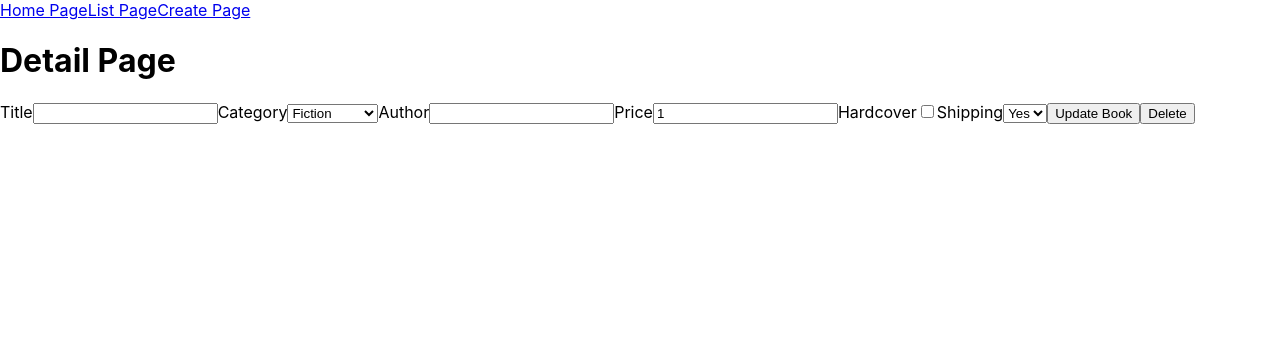
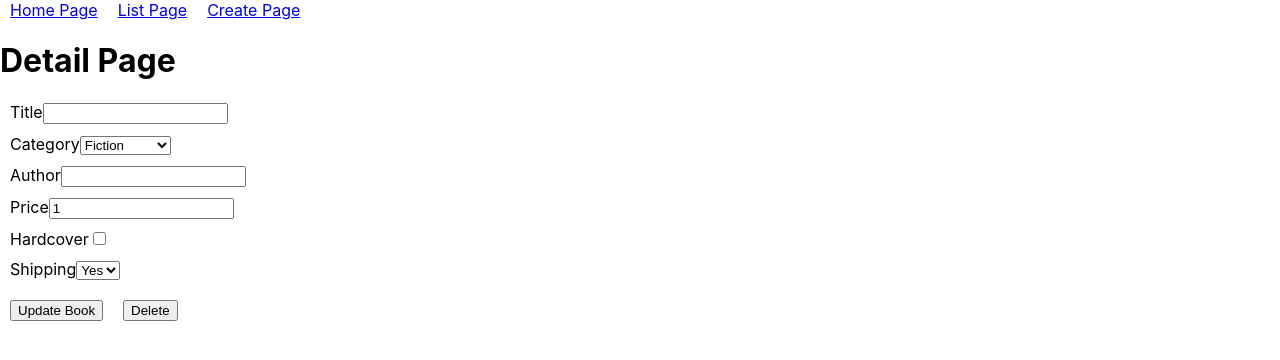
Before and after one commit to stamiesie/lab-09, a React (Create React App) app: page /books/1 in a window 1280 px wide. Shown: the top 360 px of the page. Built offline with nearby package versions, Linux system fonts and the light colour scheme; no server answers.

Commit message:
some very minimal styling

```diff
--- a/src/App.css
+++ b/src/App.css
@@ -1,3 +1,7 @@
+.nav-button {
+  margin: 10px;
+}
+
 .list-booklist {
   display: flex;
   flex-wrap: wrap;
@@ -15,6 +19,11 @@
   border-radius: 10px;
 }
 
-.label {
+label {
  display: block;
+ margin: 10px;
 }
+
+button {
+  margin: 10px;
+}
```
